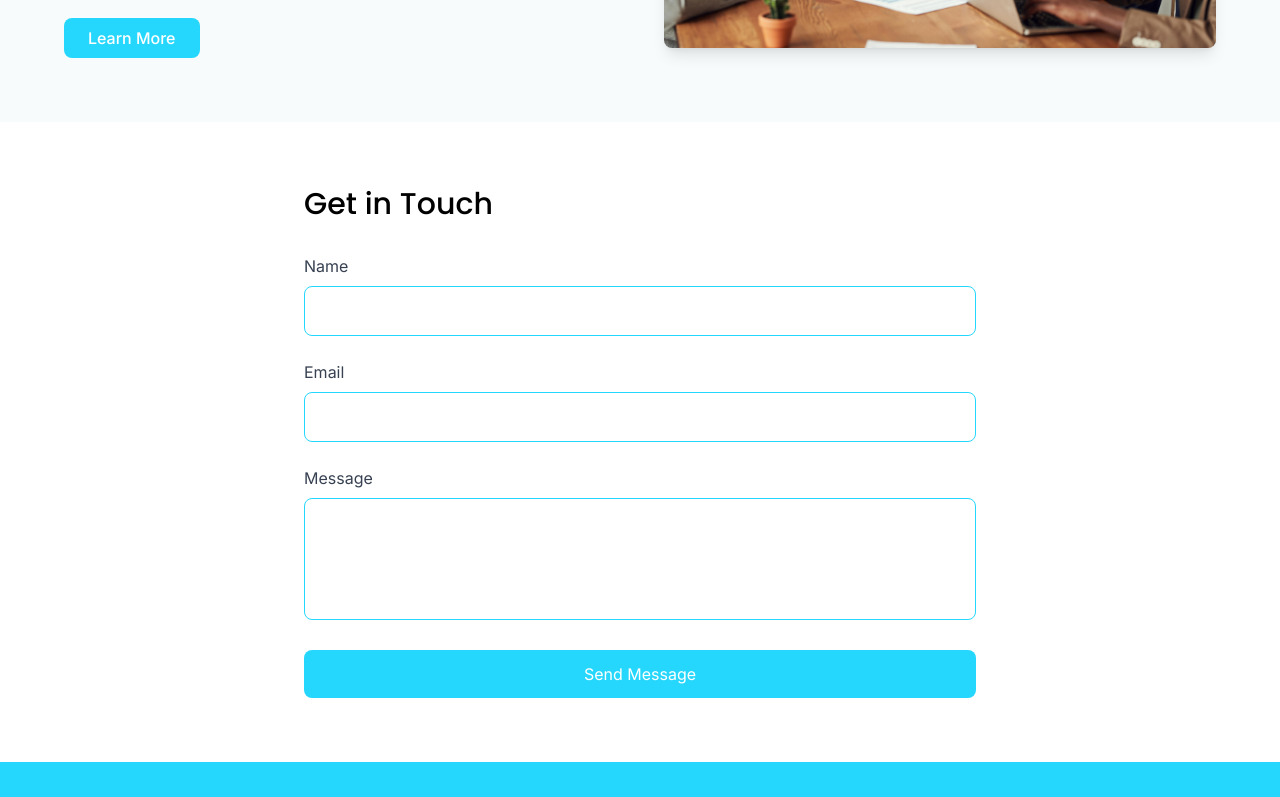
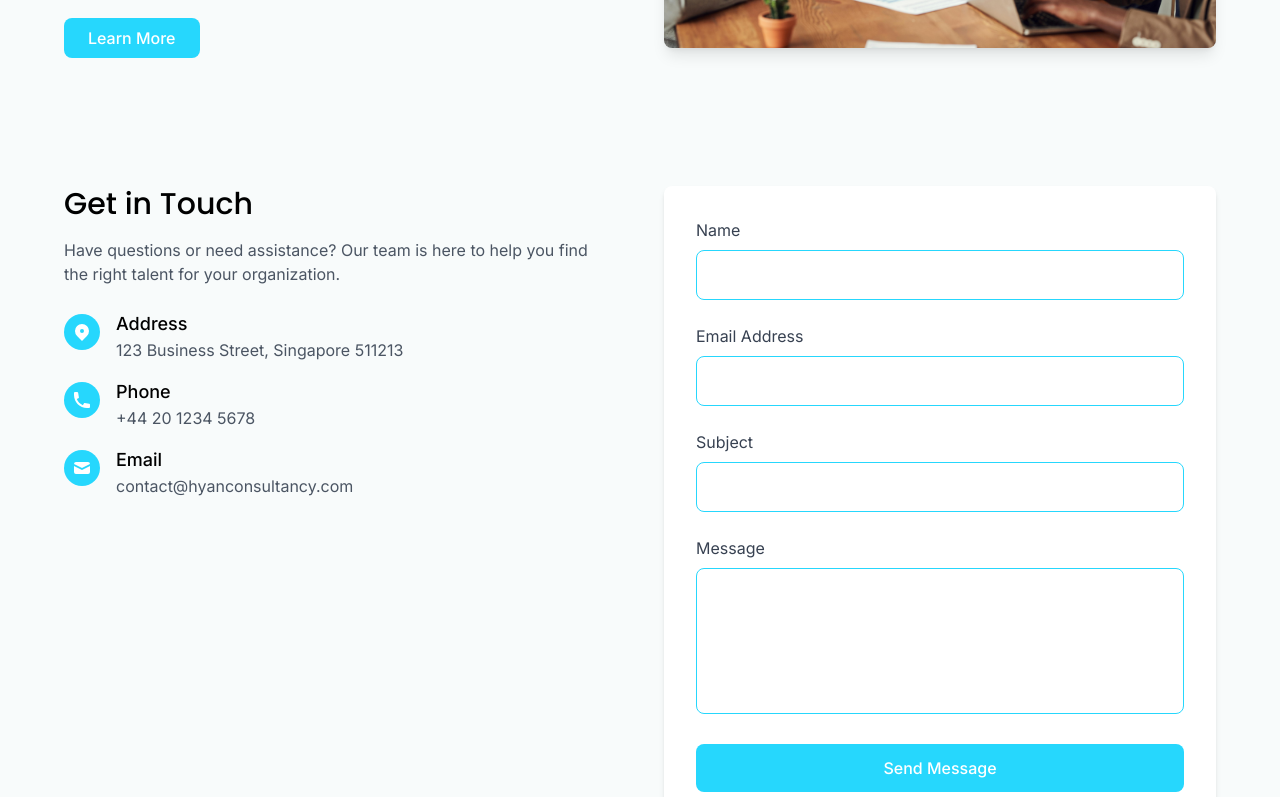
Before and after one commit to faqihisaninja/hyan-consultancy, a Next.js app: page / in a window 1280 px wide. Shown: the part 1400-2197 px from the top of the page. Built offline with nearby package versions, Linux system fonts and the light colour scheme.

Commit message:
Update contact form section

```diff
--- a/src/app/page.tsx
+++ b/src/app/page.tsx
@@ -197,11 +197,96 @@ export default function Home() {
             </section>
 
             {/* Contact Form Section */}
-            <section className="py-16 px-4 md:px-8">
-                <div className="max-w-2xl mx-auto">
-                    <h2 className="text-3xl font-medium text-black mb-8 font-poppins">
+            <section id="contact" className="py-16 px-4 md:px-8 bg-[#F8FBFB]">
+                <div className="max-w-6xl mx-auto">
+                    <div className="grid md:grid-cols-2 gap-12">
+                        {/* Contact Information */}
+                        <div className="space-y-6">
+                            <div>
+                                <h2 className="text-3xl font-medium text-black mb-4 font-poppins">
                                     Get in Touch
                                 </h2>
+                                <p className="text-gray-600 mb-6">
+                                    Have questions or need assistance? Our team
+                                    is here to help you find the right talent
+                                    for your organization.
+                                </p>
+                            </div>
+
+                            <div className="space-y-4">
+                                <div className="flex items-start">
+                                    <div className="bg-[#26D7FD] rounded-full p-2 mr-4 mt-1">
+                                        <svg
+                                            xmlns="http://www.w3.org/2000/svg"
+                                            className="h-5 w-5 text-white"
+                                            viewBox="0 0 20 20"
+                                            fill="currentColor"
+                                        >
+                                            <path
+                                                fillRule="evenodd"
+                                                d="M5.05 4.05a7 7 0 119.9 9.9L10 18.9l-4.95-4.95a7 7 0 010-9.9zM10 11a2 2 0 100-4 2 2 0 000 4z"
+                                                clipRule="evenodd"
+                                            />
+                                        </svg>
+                                    </div>
+                                    <div>
+                                        <h4 className="text-lg font-medium text-black">
+                                            Address
+                                        </h4>
+                                        <p className="text-gray-600">
+                                            123 Business Street, Singapore
+                                            511213
+                                        </p>
+                                    </div>
+                                </div>
+
+                                <div className="flex items-start">
+                                    <div className="bg-[#26D7FD] rounded-full p-2 mr-4 mt-1">
+                                        <svg
+                                            xmlns="http://www.w3.org/2000/svg"
+                                            className="h-5 w-5 text-white"
+                                            viewBox="0 0 20 20"
+                                            fill="currentColor"
+                                        >
+                                            <path d="M2 3a1 1 0 011-1h2.153a1 1 0 01.986.836l.74 4.435a1 1 0 01-.54 1.06l-1.548.773a11.037 11.037 0 006.105 6.105l.774-1.548a1 1 0 011.059-.54l4.435.74a1 1 0 01.836.986V17a1 1 0 01-1 1h-2C7.82 18 2 12.18 2 5V3z" />
+                                        </svg>
+                                    </div>
+                                    <div>
+                                        <h4 className="text-lg font-medium text-black">
+                                            Phone
+                                        </h4>
+                                        <p className="text-gray-600">
+                                            +44 20 1234 5678
+                                        </p>
+                                    </div>
+                                </div>
+
+                                <div className="flex items-start">
+                                    <div className="bg-[#26D7FD] rounded-full p-2 mr-4 mt-1">
+                                        <svg
+                                            xmlns="http://www.w3.org/2000/svg"
+                                            className="h-5 w-5 text-white"
+                                            viewBox="0 0 20 20"
+                                            fill="currentColor"
+                                        >
+                                            <path d="M2.003 5.884L10 9.882l7.997-3.998A2 2 0 0016 4H4a2 2 0 00-1.997 1.884z" />
+                                            <path d="M18 8.118l-8 4-8-4V14a2 2 0 002 2h12a2 2 0 002-2V8.118z" />
+                                        </svg>
+                                    </div>
+                                    <div>
+                                        <h4 className="text-lg font-medium text-black">
+                                            Email
+                                        </h4>
+                                        <p className="text-gray-600">
+                                            contact@hyanconsultancy.com
+                                        </p>
+                                    </div>
+                                </div>
+                            </div>
+                        </div>
+
+                        {/* Contact Form */}
+                        <div className="bg-white p-8 rounded-lg shadow-md">
                             <form className="space-y-6">
                                 <div>
                                     <label
@@ -213,6 +298,7 @@ export default function Home() {
                                     <input
                                         type="text"
                                         id="name"
+                                        required
                                         className="w-full p-3 text-[#333] border border-[#26D7FD] rounded-lg focus:outline-none focus:ring-1 focus:ring-[#26D7FD]"
                                     />
                                 </div>
@@ -221,11 +307,25 @@ export default function Home() {
                                         htmlFor="email"
                                         className="block text-gray-700 mb-2"
                                     >
-                                Email
+                                        Email Address
                                     </label>
                                     <input
                                         type="email"
                                         id="email"
+                                        required
+                                        className="w-full p-3 text-[#333] border border-[#26D7FD] rounded-lg focus:outline-none focus:ring-1 focus:ring-[#26D7FD]"
+                                    />
+                                </div>
+                                <div>
+                                    <label
+                                        htmlFor="subject"
+                                        className="block text-gray-700 mb-2"
+                                    >
+                                        Subject
+                                    </label>
+                                    <input
+                                        type="text"
+                                        id="subject"
                                         className="w-full p-3 text-[#333] border border-[#26D7FD] rounded-lg focus:outline-none focus:ring-1 focus:ring-[#26D7FD]"
                                     />
                                 </div>
@@ -238,18 +338,21 @@ export default function Home() {
                                     </label>
                                     <textarea
                                         id="message"
-                                rows={4}
+                                        rows={5}
+                                        required
                                         className="w-full p-3 text-[#333] resize-none border border-[#26D7FD] rounded-lg focus:outline-none focus:ring-1 focus:ring-[#26D7FD]"
                                     ></textarea>
                                 </div>
                                 <button
                                     type="submit"
-                            className="w-full bg-[#26D7FD] text-white py-3 px-6 rounded-lg hover:bg-[#1ba8ca] transition-colors"
+                                    className="w-full bg-[#26D7FD] text-white py-3 px-6 rounded-lg hover:bg-[#1ba8ca] transition-colors font-medium"
                                 >
                                     Send Message
                                 </button>
                             </form>
                         </div>
+                    </div>
+                </div>
             </section>
         </main>
     );
```
Lines whose indentation alone changed are shown as unchanged.
